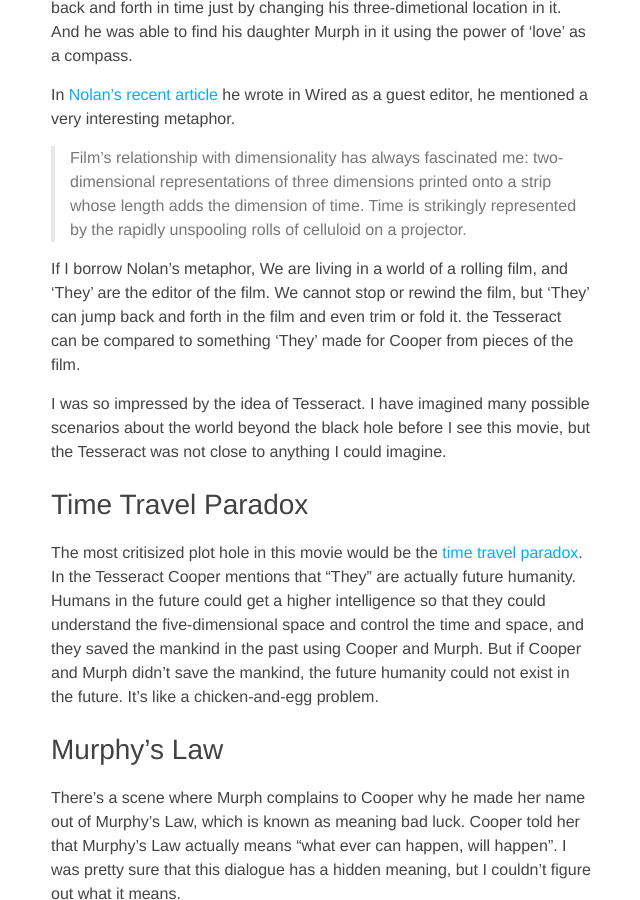
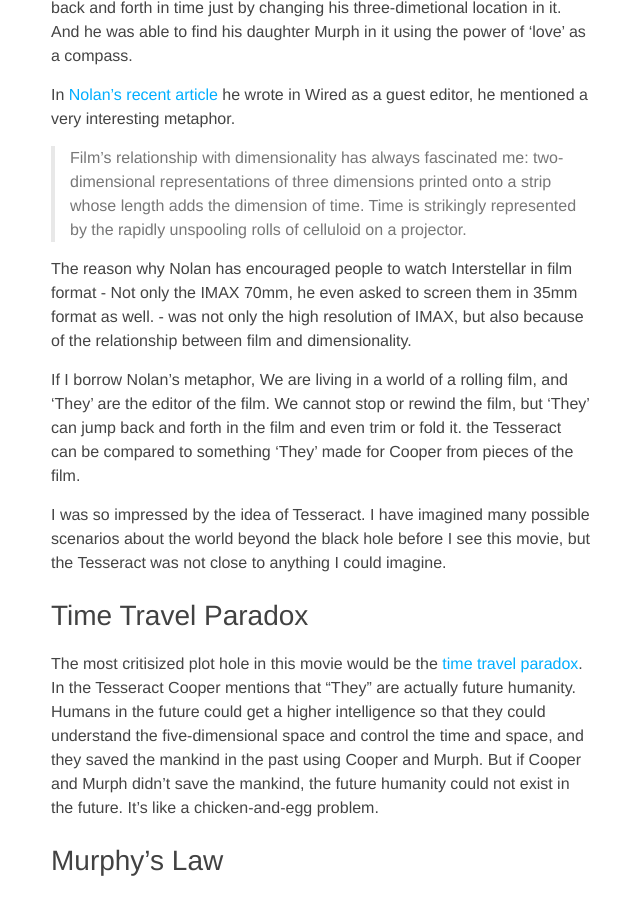
Before and after one commit to seanchoe/blog, a Jekyll site: the page built from _posts/2014-11-17-interstellar.md, in a window 1280 px wide and 900 px high, scrolled down 5706 px. Shown: the whole window, without its empty margins (319-959 px from the left). Built offline with Jekyll 4.4.1, drawn with Linux system fonts in a browser that asks for light colours.

Commit message:
Added a sentence to Interstellar review

```diff
--- a/_posts/2014-11-17-interstellar.md
+++ b/_posts/2014-11-17-interstellar.md
@@ -88,6 +88,8 @@
 
 >Film’s relationship with dimensionality has always fascinated me: two-dimensional representations of three dimensions printed onto a strip whose length adds the dimension of time. Time is strikingly represented by the rapidly unspooling rolls of celluloid on a projector.
 
+The reason why Nolan has encouraged people to watch Interstellar in film format - Not only the IMAX 70mm, he even asked to screen them in 35mm format as well. - was not only the high resolution of IMAX, but also because of the relationship between film and dimensionality.
+
 If I borrow Nolan's metaphor, We are living in a world of a rolling film, and &lsquo;They&rsquo; are the editor of the film. We cannot stop or rewind the film, but &lsquo;They&rsquo; can jump back and forth in the film and even trim or fold it. the Tesseract can be compared to something &lsquo;They&rsquo; made for Cooper from pieces of the film.
 
 I was so impressed by the idea of Tesseract. I have imagined many possible scenarios about the world beyond the black hole before I see this movie, but the Tesseract was not close to anything I could imagine.
```
